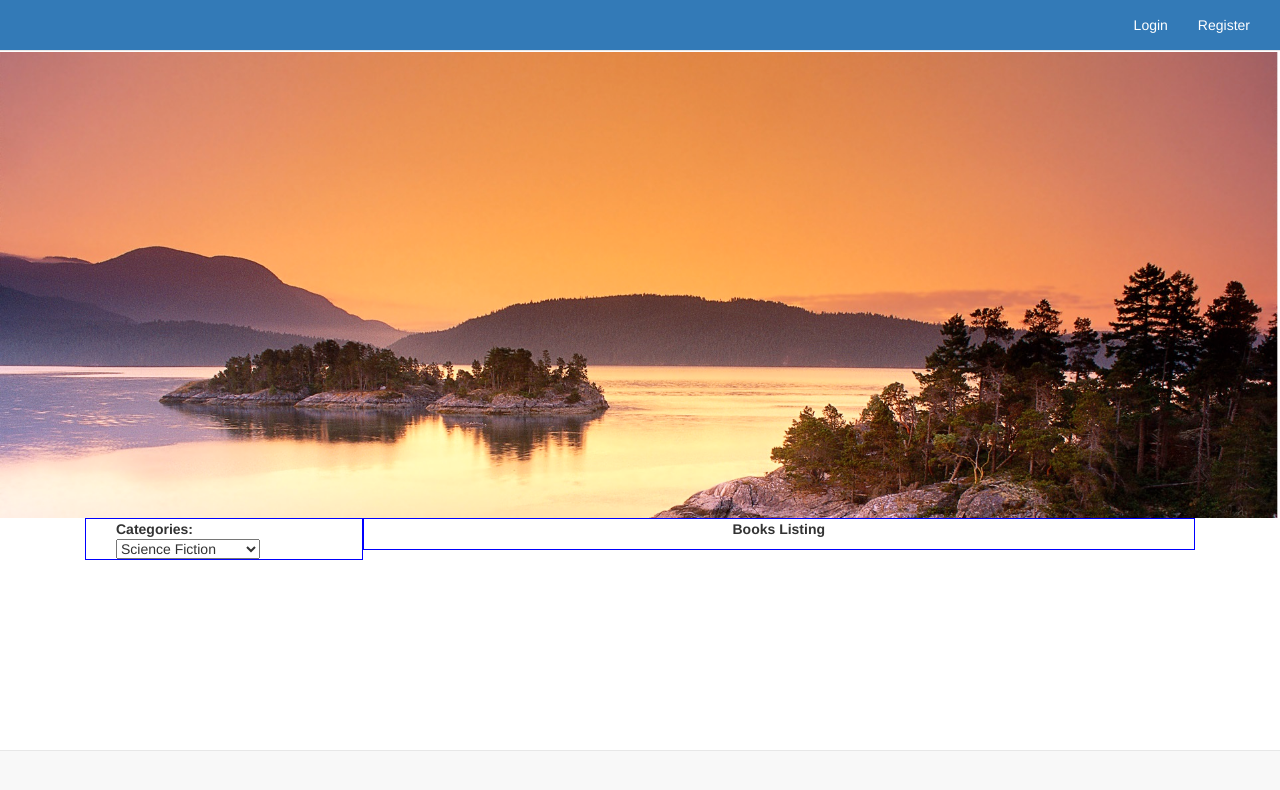
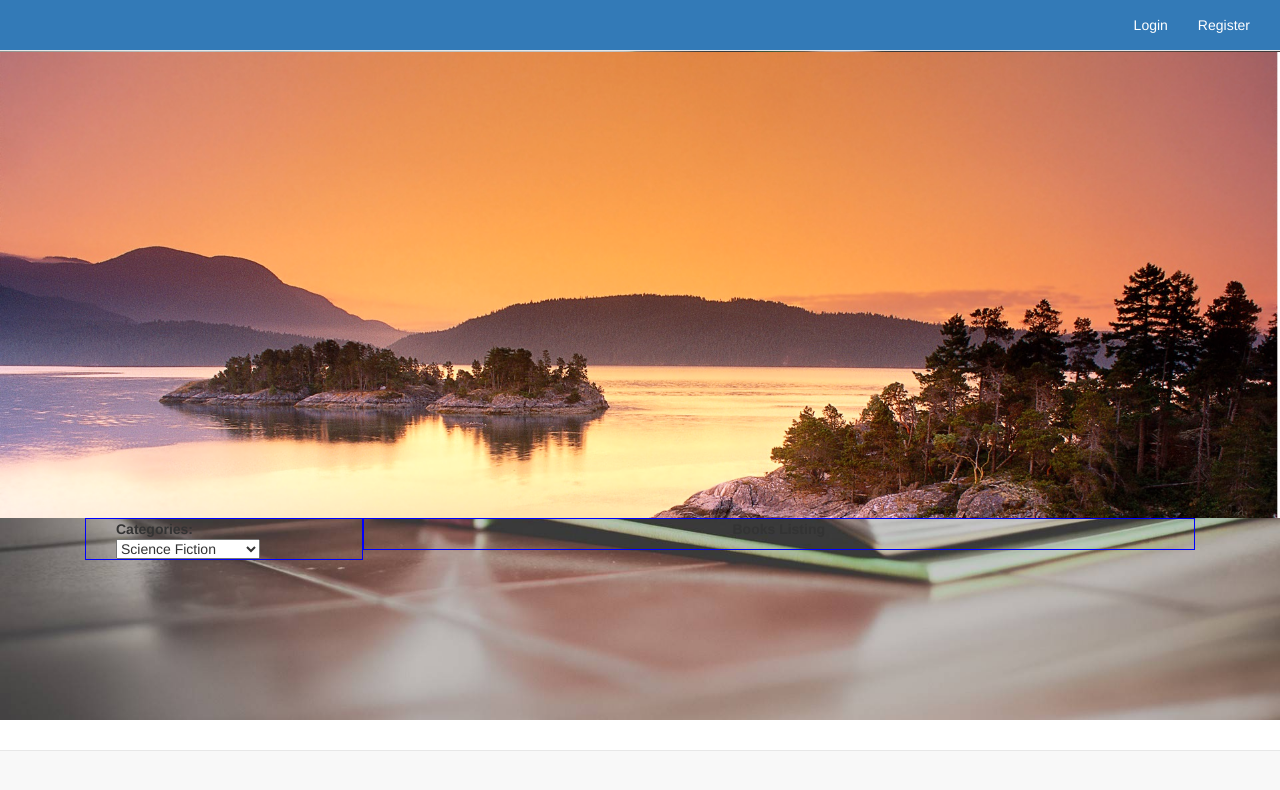
Before and after one commit to schanx001/BookHub, a website: page public/index.html at #/login in a window 1280 px wide. Drawn offline with nearby package versions, Linux system fonts and the light colour scheme; some packages are replaced by stand-ins of ours; no server answers.

Commit message:
login improved

```diff
--- a/public/css/style.css
+++ b/public/css/style.css
@@ -5,7 +5,10 @@
 body {
     padding-top: 52px;
     padding-bottom: 60px;
-
+    background-image: url("../images/trial/back.jpg");
+    background-repeat: no-repeat;
+    background-size: cover;
+    min-height: 680px;
 }
 
 .navbar-default .navbar-brand {
```
Also changed, not shown: public/views/user/templates/login.view.client.html (+0 -2 lines), public/images/trial/back.jpg (added), public/images/trial/book.jpg (added).
